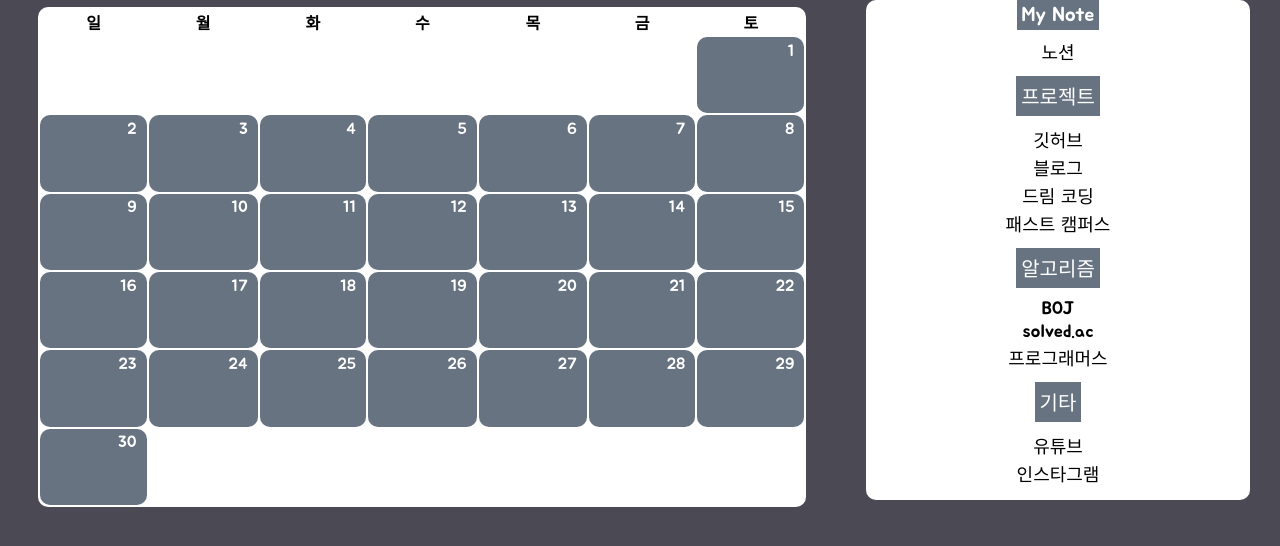
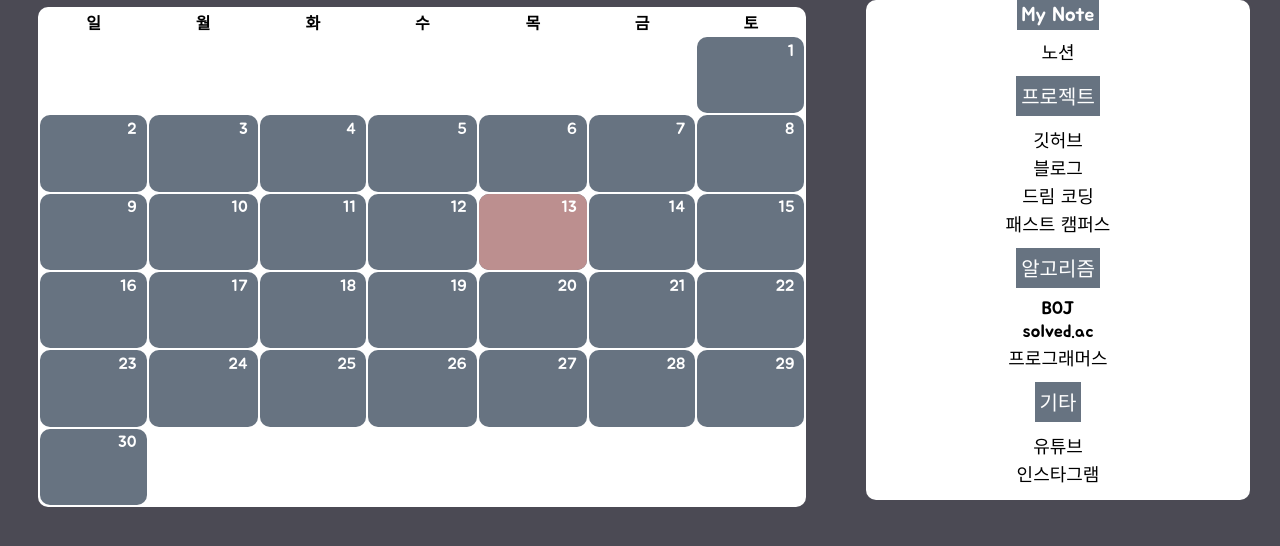
Before and after one commit to hsh5206/My-Planner, a website with bundled scripts: page views/index.html in a window 1280 px wide. Shown: the part 148-694 px from the top of the page. Built offline with nearby package versions, Linux system fonts and the light colour scheme; no server answers.

Commit message:
Add today func

```diff
--- a/views/src/calender.js
+++ b/views/src/calender.js
@@ -13,6 +13,10 @@ export default class Calender {
     this.current_year = new Date().getFullYear()
     this.current_month = new Date().getMonth() + 1
     this.current_day = new Date().getDate()
+
+    this.today_year = this.current_year
+    this.today_month = this.current_month
+    this.today_day = this.current_day
 
     this.now = document.querySelector('.now')
     this.now.addEventListener('click', this.nowClick)
@@ -159,10 +163,15 @@ export default class Calender {
       }
     }
 
-    this.renderCalendar(arr_calendar)
+    this.renderCalendar(arr_calendar, year, month)
   }
 
-  renderCalendar(data) {
+  renderCalendar(data, year, month) {
+    let isTrue = 0
+    if (year == this.today_year && month == this.today_month) {
+      isTrue = 1
+    }
+
     let h = []
     for (let i = 0; i < data.length; i++) {
       if (i == 0) {
@@ -174,7 +183,11 @@ export default class Calender {
       if (data[i] === '') {
         h.push(`<td class="unvisible">${data[i]}</td>`)
       } else {
-        h.push(`<td>${data[i]}</td>`)
+        if (isTrue && data[i] == this.today_day) {
+          h.push(`<td class="istoday">${data[i]}</td>`)
+        } else {
+          h.push(`<td>${data[i]}</td>`)
+        }
       }
     }
     h.push('</tr>')
--- a/views/src/popup.js
+++ b/views/src/popup.js
@@ -9,6 +9,10 @@ export default class PopUp {
     this.items = document.querySelector('.items')
     this.input = document.querySelector('.footer__input')
     this.addBtn = document.querySelector('.footer__button')
+
+    this.today_year
+    this.today_month
+    this.today_day
 
     this.addBtn.addEventListener('click', () => {
       this.onAdd()
@@ -31,6 +35,9 @@ export default class PopUp {
 
   show = (year, month, day) => {
     this.today.innerHTML = `${year}.${month}.${day}`
+    this.today_year = year
+    this.today_month = month
+    this.today_day = day
   }
 
   hide = () => {
--- a/views/style.css
+++ b/views/style.css
@@ -166,6 +166,10 @@ td:hover {
   right: 20px;
 }
 
+.istoday {
+  background-color: rosybrown;
+}
+
 .todo_list {
   text-align: center;
   background-color: white;
```
